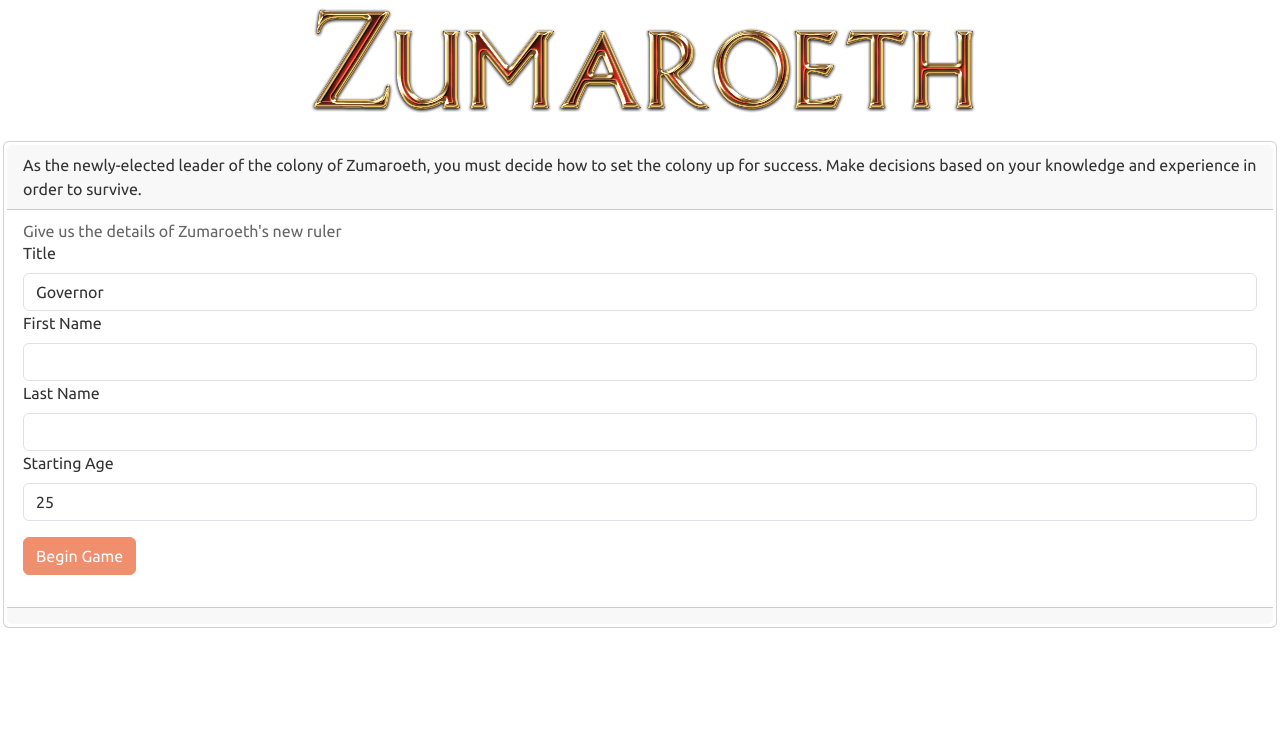
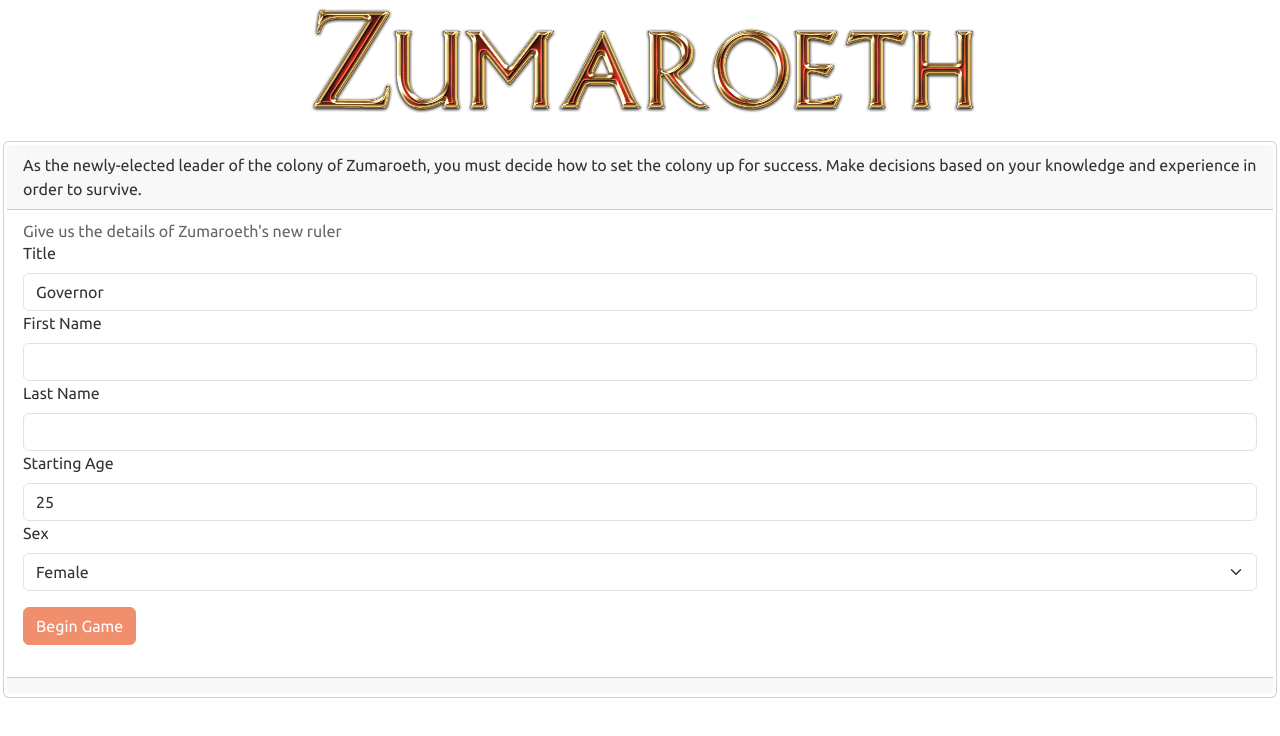
Before and after one commit to randomgeekdom/Zumaroeth, an Angular app: page /new-game in a window 1280 px wide. Shown: the top 736 px of the page. Built offline with nearby package versions, Linux system fonts and the light colour scheme.

Commit message:
Adding sex to character creation

```diff
--- a/src/app/models/character.ts
+++ b/src/app/models/character.ts
@@ -1,13 +1,16 @@
 import Entity from "./entity";
+import { Sex } from "./enumerations/sex";
 
 export default class Character extends Entity {
     firstName = "";
     lastName = "";
     age = 0;
-    constructor(firstName: string, lastName: string, age: number) {
+    sex = Sex.OTHER;
+    constructor(firstName: string, lastName: string, age: number, sex: Sex = Sex.OTHER) {
         super();
         this.firstName = firstName;
         this.lastName = lastName;
         this.age = age;
+        this.sex = sex;
     }
 }
--- /dev/null
+++ b/src/app/models/enumerations/sex.ts
@@ -0,0 +1,5 @@
+export enum Sex {
+    FEMALE = "F",
+    MALE = "M",
+    OTHER = "X"
+}
--- a/src/app/models/game.ts
+++ b/src/app/models/game.ts
@@ -1,6 +1,7 @@
 
 import Character from "./character";
 import Entity from "./entity";
+import { Sex } from "./enumerations/sex";
 import GameEvent from "./game-event";
 
 export default class Game extends Entity {
@@ -10,8 +11,8 @@ export default class Game extends Entity {
     year = 1;
     events: GameEvent[] = [];
 
-    constructor(firstName: string, lastName: string, age: number) {
+    constructor(firstName: string, lastName: string, age: number, sex: Sex) {
         super();
-        this.ruler = new Character(firstName, lastName, age);
+        this.ruler = new Character(firstName, lastName, age, sex);
     }
 }
--- a/src/app/new-game/new-game.component.html
+++ b/src/app/new-game/new-game.component.html
@@ -27,6 +27,15 @@
                     <label for="age" class="form-label">Starting Age</label>
                     <input type="number" class="form-control" id="age" [(ngModel)]="age" name="age" min="25" max="50">
                 </div>
+                <div class="form-group">
+                    <label for="sex" class="form-label">Sex</label>
+                    <!-- <input type="number" class="form-control" id="age" [(ngModel)]="sex" name="sex" min="25" max="50"> -->
+                    <select class="form-select" id="sex" [(ngModel)]="sex" name="sex">
+                        <option value="F">Female</option>
+                        <option value="M">Male</option>
+                        <option value="X">Other</option>
+                    </select>
+                </div>
                 <div class="form-group my-3">
                     <button [disabled]="isCreateDisabled()" type="submit" class="btn btn-primary"
                         (click)="createGame()">Begin Game</button>
--- a/src/app/new-game/new-game.component.ts
+++ b/src/app/new-game/new-game.component.ts
@@ -5,6 +5,7 @@ import { GameSaverService } from '../services/game-saver.service';
 import { Router } from '@angular/router';
 import { CommonModule } from '@angular/common';
 import Character from '../models/character';
+import { Sex } from '../models/enumerations/sex';
 
 @Component({
   selector: 'app-new-game',
@@ -19,13 +20,14 @@ export class NewGameComponent {
   lastName="";
   age = 25;
   title = "Governor";
+  sex = Sex.FEMALE;
 
 
   constructor(private gameSaver: GameSaverService, private router: Router) { }
 
   createGame(): void{
 
-    var game = new Game(this.firstName, this.lastName, this.age);
+    var game = new Game(this.firstName, this.lastName, this.age, this.sex);
     game.rulerTitle = this.title;
 
     this.gameSaver.Save(game);
```
